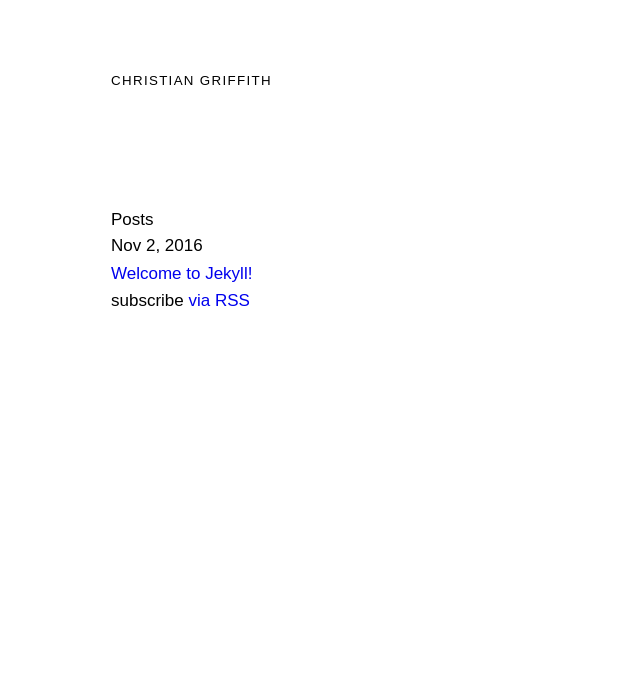
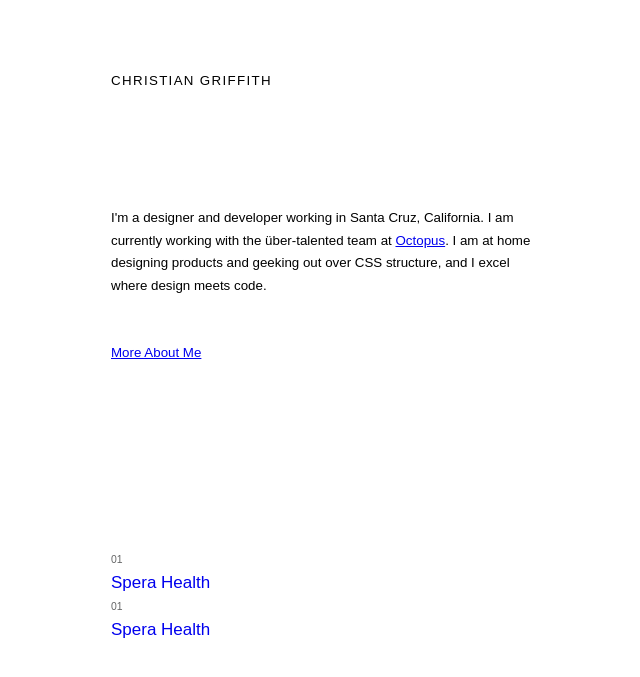
Before and after one commit to chrsgrffth/seven, a Jekyll site: the page built from index.html, in a window 1280 px wide. Shown: the top 677 px of the page, without its empty margins (19-659 px from the left). Built offline with Jekyll 4.4.1, drawn with Linux system fonts in a browser that asks for light colours.

```diff
--- a/_config.yml
+++ b/_config.yml
@@ -24,10 +24,28 @@ url: "http://example.com" # the base hostname & protocol for your site
 twitter_username: jekyllrb
 github_username:  jekyll
 
+permalink: pretty
+
+
+# Collections
+collections:
+  work:
+    output: true
+
+defaults:
+  -
+    scope:
+      type: work
+    values:
+      layout: work
+
+    # path: "/work"
+    # layout: "work"
+    # output: true
+
+
 # Build settings
 markdown: kramdown
-
 livereload: true
-
 sass:
   sass_dir: ./css
--- a/_layouts/default.html
+++ b/_layouts/default.html
@@ -10,7 +10,7 @@
 </head>
 
 <body>
-  <header id="global-header" class="pt-4 pb-5 px-1 wp-100">
+  <header id="global-header" class="pt-4 pb-5 px-2 wp-100">
     <div class="container">
       <div class="flex flex-start">
         <div class="col-8">
--- a/css/_settings.scss
+++ b/css/_settings.scss
@@ -43,16 +43,16 @@ $fw-bold:                 600;
 // Defaults.
 
 // Typography.
-$default-type-family:     'Abel', 'Arial', serif;
+$default-type-family:     'Simplon Mono Trial', 'Arial', serif;
 $default-type-color:      #313233;
 $default-line-height:     1.7;
-$defaul-type-weight:      200;
+$default-type-weight:     200;
 
-$display-type-family:     'Simplon Norm', sans-serif;
+$display-type-family:     'Simplon Norm Trial', sans-serif;
 $display-type-transform:  uppercase;
 $display-letter-spacing:  0.1em;
 $display-line-height:     1.5;
-$display-type-weight:     200;
+$display-type-weight:     500;
 
 
 $length-increments:       0.6 1.6 2.6 4.2 6.8 11 18 29 46 75 !default;
--- a/index.html
+++ b/index.html
@@ -4,12 +4,36 @@ layout: default
 
 <div class="container">
 
+  <div class="row mb-6">
+    <div class="col-md-5">
+      <p class="tn-1 mb-3">I'm a designer and developer working in Santa Cruz, California. I am currently working with the über-talented team at <a href="#" class="underline">Octopus</a>. I am at home designing products and geeking out over CSS structure, and I excel where design meets code.</p>
+      <p class="tn-1"><a href="#" class="underline">More About Me</a></p>
+    </div>
+  </div>
+
+  {% for work in site.work %}
+
+    <div class="">
+      <div class="tn-2 cg-3">01</div>
+      <a href="{{ work.url | relative_url }}" title="{{ work.title }}">{{ work.title }}</a>
+    </div>
+
+    <div class="">
+      <div class="tn-2 cg-3">01</div>
+      <a href="{{ work.url | relative_url }}" title="{{ work.title }}">{{ work.title }}</a>
+    </div>
+
+  {% endfor %}
+
+  <!--
   <h1 class="page-heading">Posts</h1>
 
   <ul class="post-list">
     {% for post in site.posts %}
       <li>
         <span class="post-meta">{{ post.date | date: "%b %-d, %Y" }}</span>
+
+        {{ post.url  }}
 
         <h2>
           <a class="post-link" href="{{ post.url | prepend: site.baseurl }}">{{ post.title | escape }}</a>
@@ -19,5 +43,6 @@ layout: default
   </ul>
 
   <p class="rss-subscribe">subscribe <a href="{{ "/feed.xml" | prepend: site.baseurl }}">via RSS</a></p>
+  -->
 
 </div>
```
Also changed, not shown: _layouts/work.html (added, +52 -0 lines), _posts/welcome.md (added, +6 -0 lines), _work/spera-health.md (added, +18 -0 lines).
